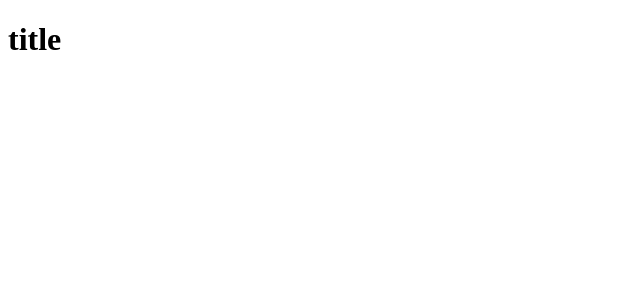
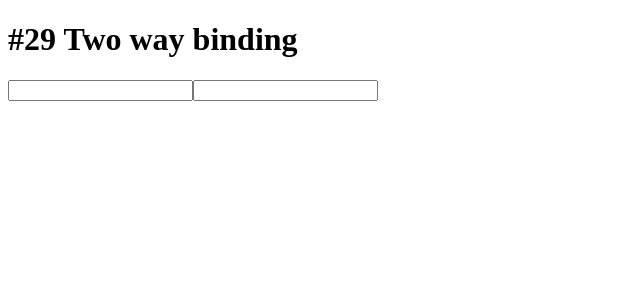
Before and after one commit to jitendrakumar0/my-app, an Angular app: page / in a window 1280 px wide. Shown: the top 300 px of the page, without its empty margins (0-640 px from the left). Built offline with nearby package versions, Linux system fonts and the light colour scheme.

Commit message:
#29 Two way binding

```diff
--- a/src/app/app.component.html
+++ b/src/app/app.component.html
@@ -1,2 +1,9 @@
 <h1>{{title}}</h1>
 <router-outlet></router-outlet>
+
+
+<input type="text" [(ngModel)]="name" />
+<input type="text" [(ngModel)]="name" />
+
+
+<h1>{{name}}</h1>
--- a/src/app/app.component.ts
+++ b/src/app/app.component.ts
@@ -6,5 +6,7 @@
   styleUrls: ['./app.component.scss']
 })
 export class AppComponent {
-  title = 'title';
+  title = '#29 Two way binding';
+
+  name:any;
 }
--- a/src/app/app.module.ts
+++ b/src/app/app.module.ts
@@ -1,4 +1,5 @@
 import { NgModule } from '@angular/core';
+import { FormsModule } from '@angular/forms';
 import { BrowserModule } from '@angular/platform-browser';
 
 import { AppRoutingModule } from './app-routing.module';
@@ -10,7 +11,8 @@
   ],
   imports: [
     BrowserModule,
-    AppRoutingModule
+    AppRoutingModule,
+    FormsModule
   ],
   providers: [],
   bootstrap: [AppComponent]
```
